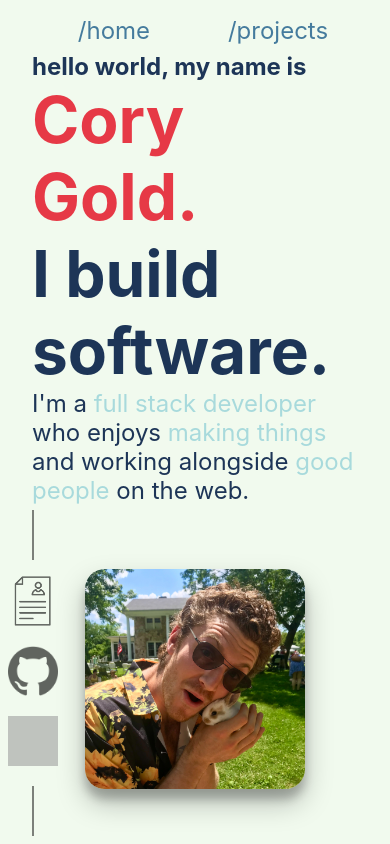
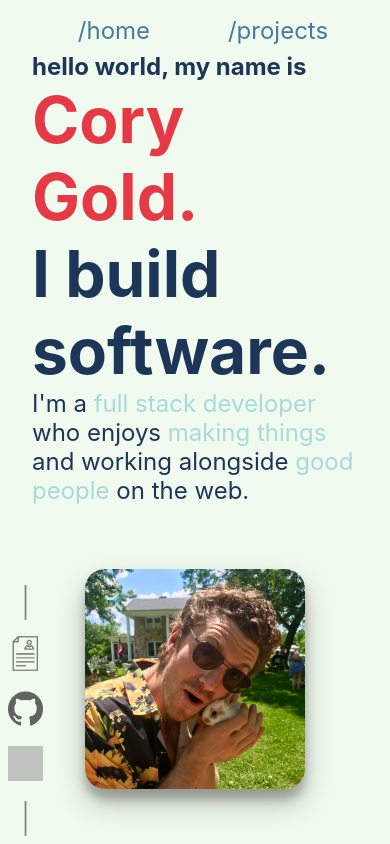
Before and after one commit to corumgold/corygold.dev, a React (Create React App) app: page / in a window 390 px wide. Shown: the top 844 px of the page. Built offline with nearby package versions, Linux system fonts and the light colour scheme; grey boxes are pictures that could not be loaded.

Commit message:
Add media query for very small phones

```diff
--- a/less/styles.less
+++ b/less/styles.less
@@ -78,6 +78,10 @@ nav a {
   @media screen and (max-width: 800px), screen and (max-height: 400px) {
     width: 50px;
     height: 50px;
+  }
+  @media screen and (max-width: 650px), screen and (max-height: 400px) {
+    width: 35px;
+    height: 35px;
   }
 }
 
@@ -269,6 +273,9 @@ h2.big-header {
   @media screen and (max-width: 800px), screen and (max-height: 400px) {
     width: 250px;
   }
+  @media screen and (max-width: 400) {
+    width: 100px;
+  }
 }
 
 .project h3 {
--- a/src/styles.css
+++ b/src/styles.css
@@ -56,6 +56,12 @@ nav a {
   .social-icon {
     width: 50px;
     height: 50px;
+  }
+}
+@media screen and (max-width: 650px), screen and (max-height: 400px) {
+  .social-icon {
+    width: 35px;
+    height: 35px;
   }
 }
 /* Home */
@@ -251,6 +257,11 @@ h2.big-header {
     width: 250px;
   }
 }
+@media screen and (max-width: 400) {
+  .project img {
+    width: 100px;
+  }
+}
 .project h3 {
   font-size: 3rem;
 }
```
